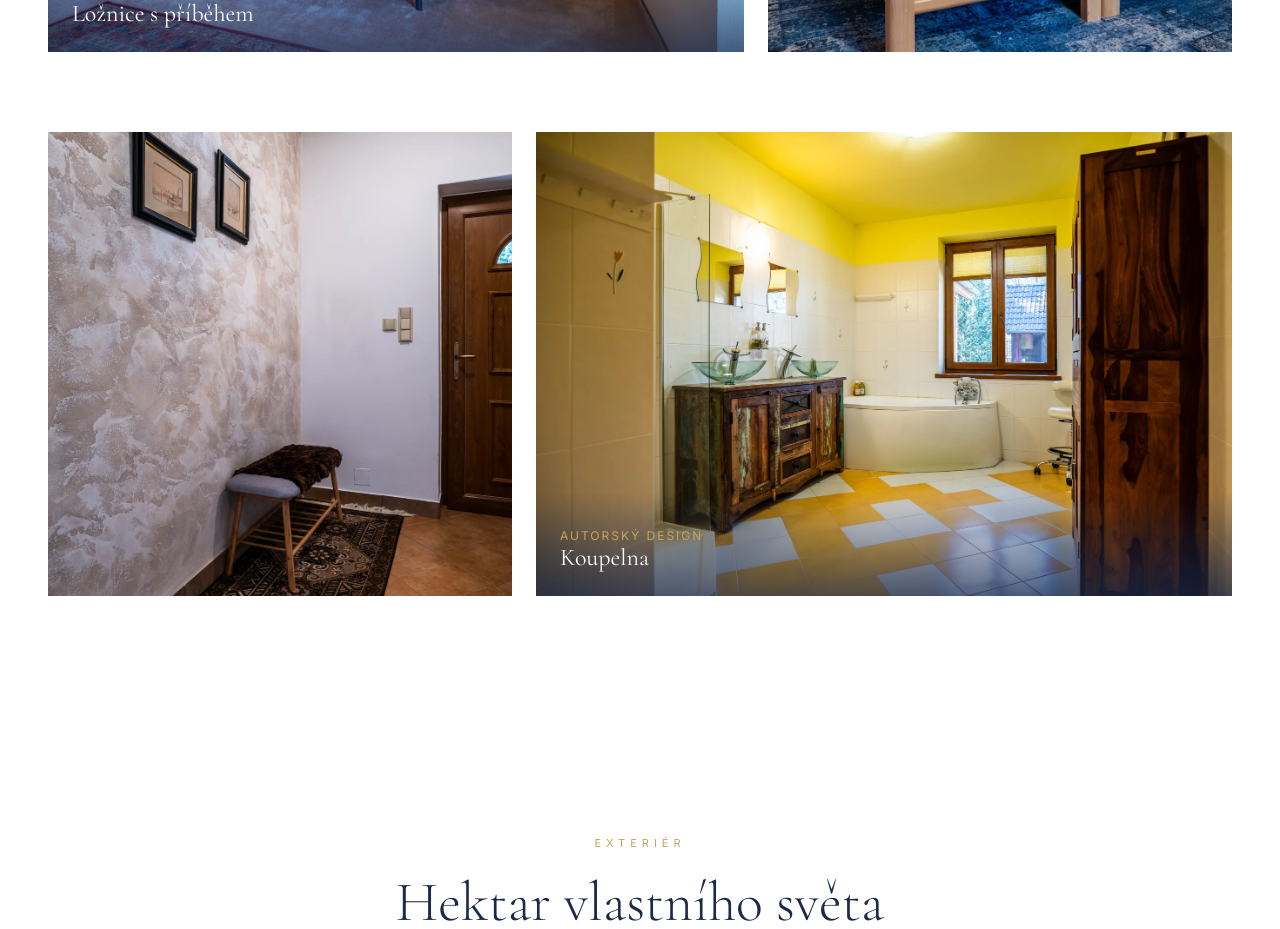
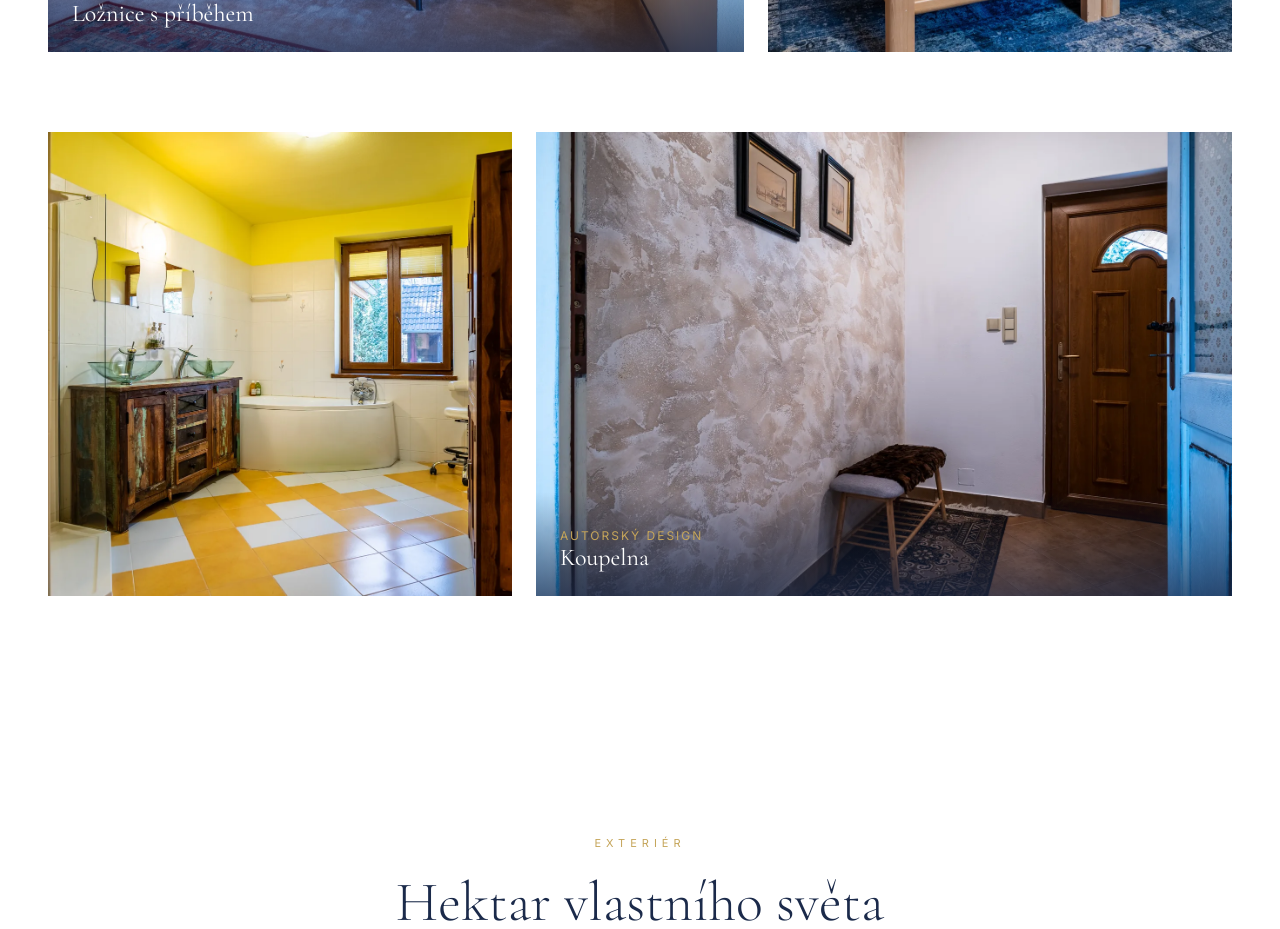
Before and after one commit to tknurture/Petr-Dadej---Rezidence-Pavlov, a Next.js app: page / in a window 1280 px wide. Shown: the part 6780-7709 px from the top of the page. Built offline with nearby package versions, Linux system fonts and the light colour scheme.

Commit message:
Koupelna sekce: prohozeny obrázky — koupelna vlevo, vstupní hala v labelu
Co-Authored-By: Claude Sonnet 4.6 <noreply@anthropic.com>

```diff
--- a/app/page.tsx
+++ b/app/page.tsx
@@ -540,9 +540,9 @@ export default function Home() {
         </div>
 
         <div className="room-row reverse reveal">
-          <img src="/images/zasilka/PS1A6929-HDR.webp" alt="Vstupní hala" loading="lazy" />
+          <img src="/images/zasilka/PS1A6701-HDR.webp" alt="Koupelna" loading="lazy" />
           <div className="room-label">
-            <img src="/images/zasilka/PS1A6701-HDR.webp" alt="Koupelna" loading="lazy" />
+            <img src="/images/zasilka/PS1A6929-HDR.webp" alt="Vstupní hala" loading="lazy" />
             <div className="room-label-text">
               <p>Autorský design</p>
               <h3>Koupelna</h3>
```
